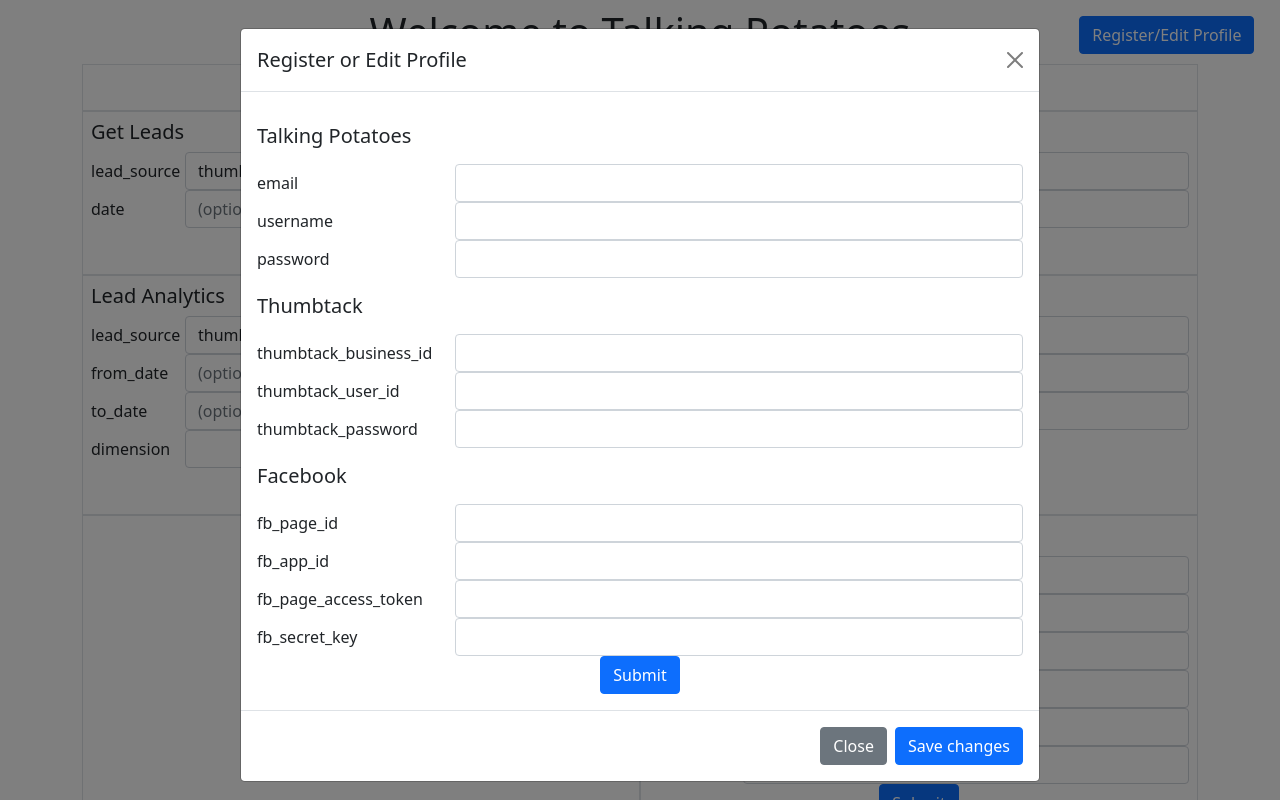
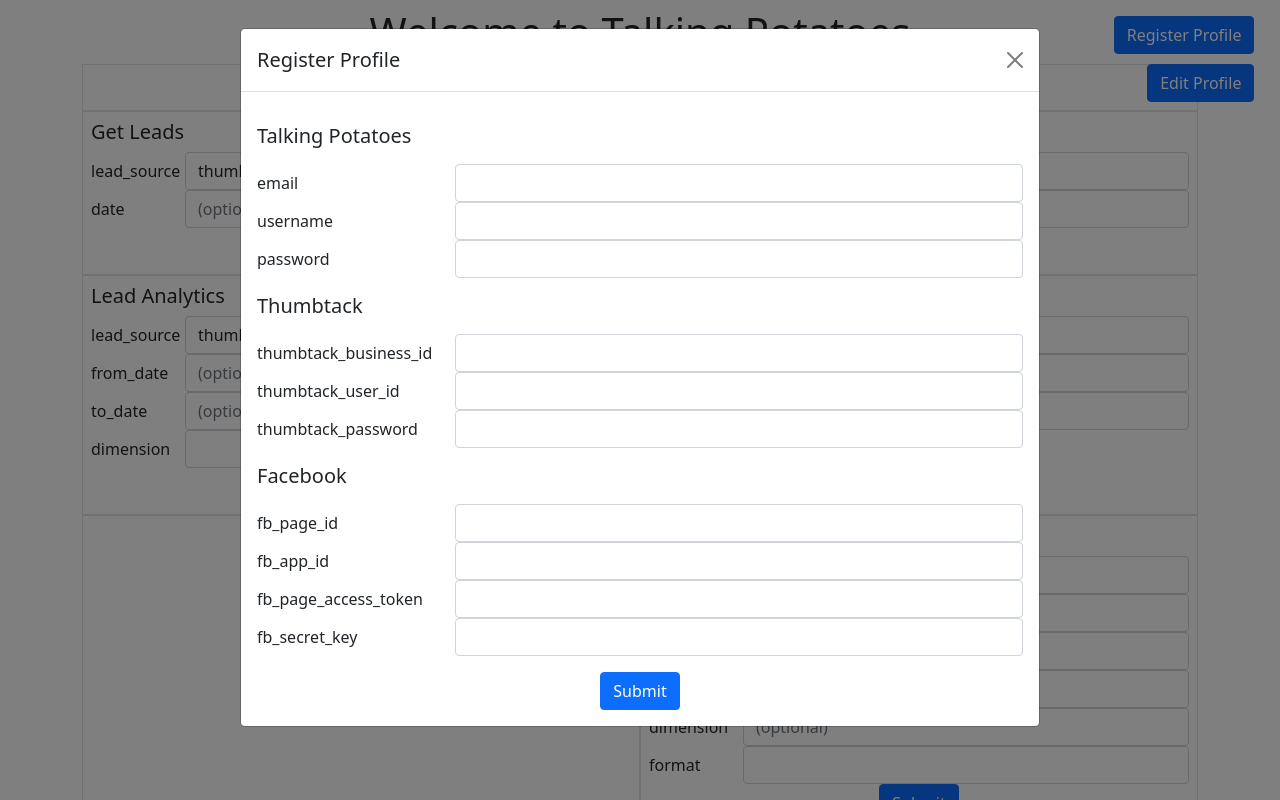
Before and after one commit to jainryu/ASWE, a Flask app: page / in a window 1280 px wide, after a click on "Register Profile". Run offline with Flask 2, Linux system fonts and the light colour scheme; some libraries are stand-ins or nearby versions.

Commit message:
separate registration and edit because of different http request methods

```diff
--- a/server/static/styles.css
+++ b/server/static/styles.css
@@ -8,8 +8,14 @@
     text-align: center;
 }
 
-#topright {
+#register_profile_button {
     position: fixed;
     top: 2%;
     right: 2%;
 }
+
+#edit_profile_button {
+    position: fixed;
+    top: 8%;
+    right: 2%;
+}
--- a/server/templates/home.html
+++ b/server/templates/home.html
@@ -5,17 +5,17 @@
 {% block content %}
 <div class="container">
 <h1 class="p-2">Welcome to Talking Potatoes</h1>
-<!-- Button trigger modal -->
-<button id="topright" type="button" class="btn btn-primary" data-bs-toggle="modal" data-bs-target="#register">
-    Register/Edit Profile
+<!-- Register Profile Button -->
+<button id="register_profile_button" type="button" class="btn btn-primary" data-bs-toggle="modal" data-bs-target="#register">
+    Register Profile
 </button>
 
-<!-- Modal -->
-<div class="modal fade" id="register" tabindex="-1" aria-labelledby="exampleModalLabel" aria-hidden="true">
+<!-- Register Profile Modal -->
+<div class="modal fade" id="register" tabindex="-1" aria-labelledby="registerModalLabel" aria-hidden="true">
     <div class="modal-dialog modal-lg">
     <div class="modal-content">
         <div class="modal-header">
-        <h5 class="modal-title" id="exampleModalLabel">Register or Edit Profile</h5>
+        <h5 class="modal-title" id="registerModalLabel">Register Profile</h5>
         <button type="button" class="btn-close" data-bs-dismiss="modal" aria-label="Close"></button>
         </div>
         <div class="modal-body">
@@ -85,16 +85,100 @@
                 </div>
             </form>
             <div class="text-center" data-bs-dismiss="modal">
-                <button id="register_form_submit" type="submit" class="btn btn-primary text-center">Submit</button>
+                <button id="register_form_submit" class="btn btn-primary text-center mt-3">Submit</button>
             </div>
-        </div>
-        <div class="modal-footer">
-        <button type="button" class="btn btn-secondary" data-bs-dismiss="modal">Close</button>
-        <button type="button" class="btn btn-primary">Save changes</button>
         </div>
     </div>
     </div>
 </div>
+
+<!-- Edit Profile Button -->
+<button id="edit_profile_button" type="button" class="btn btn-primary" data-bs-toggle="modal" data-bs-target="#edit">
+    Edit Profile
+</button>
+
+<!-- Edit Profile Modal -->
+<div class="modal fade" id="edit" tabindex="-1" aria-labelledby="editModalLabel" aria-hidden="true">
+    <div class="modal-dialog modal-lg">
+    <div class="modal-content">
+        <div class="modal-header">
+        <h5 class="modal-title" id="editModalLabel">Edit Profile</h5>
+        <button type="button" class="btn-close" data-bs-dismiss="modal" aria-label="Close"></button>
+        </div>
+        <div class="modal-body">
+            <h5 class="mt-3 mb-3">Talking Potatoes</h5>
+            <form id="edit_form">
+                <div class="form-group row">
+                    <label for="email" class="col-lg-3 col-form-label">email</label>
+                    <div class="col-lg-9">
+                        <input class="form-control" id="email" placeholder="" name="email">
+                    </div>
+                </div>
+                <div class="form-group row">
+                    <label for="username" class="col-lg-3 col-form-label">username</label>
+                    <div class="col-lg-9">
+                        <input class="form-control" id="username" placeholder="" name="username">
+                    </div>
+                </div>
+                <div class="form-group row">
+                    <label for="password" class="col-lg-3 col-form-label">password</label>
+                    <div class="col-lg-9">
+                        <input class="form-control" id="password" placeholder="" name="password">
+                    </div>
+                </div>
+                <h5 class="mt-3 mb-3">Thumbtack</h5>
+                <div class="form-group row">
+                    <label for="thumbtack_business_id" class="col-lg-3 col-form-label">thumbtack_business_id</label>
+                    <div class="col-lg-9">
+                        <input class="form-control" id="thumbtack_business_id" placeholder="" name="thumbtack_business_id">
+                    </div>
+                </div>
+                <div class="form-group row">
+                    <label for="thumbtack_user_id" class="col-lg-3 col-form-label">thumbtack_user_id</label>
+                    <div class="col-lg-9">
+                        <input class="form-control" id="thumbtack_user_id" placeholder="" name="thumbtack_user_id">
+                    </div>
+                </div>
+                <div class="form-group row">
+                    <label for="thumbtack_password" class="col-lg-3 col-form-label">thumbtack_password</label>
+                    <div class="col-lg-9">
+                        <input class="form-control" id="thumbtack_password" placeholder="" name="thumbtack_password">
+                    </div>
+                </div>
+                <h5 class="mt-3 mb-3">Facebook</h5>
+                <div class="form-group row">
+                    <label for="fb_page_id" class="col-lg-3 col-form-label">fb_page_id</label>
+                    <div class="col-lg-9">
+                        <input class="form-control" id="fb_page_id" placeholder="" name="fb_page_id">
+                    </div>
+                </div>
+                <div class="form-group row">
+                    <label for="fb_app_id" class="col-lg-3 col-form-label">fb_app_id</label>
+                    <div class="col-lg-9">
+                        <input class="form-control" id="fb_app_id" placeholder="" name="fb_app_id">
+                    </div>
+                </div>
+                <div class="form-group row">
+                    <label for="fb_page_access_token" class="col-lg-3 col-form-label">fb_page_access_token</label>
+                    <div class="col-lg-9">
+                        <input class="form-control" id="fb_page_access_token" placeholder="" name="fb_page_access_token">
+                    </div>
+                </div>
+                <div class="form-group row">
+                    <label for="fb_secret_key" class="col-lg-3 col-form-label">fb_secret_key</label>
+                    <div class="col-lg-9">
+                        <input class="form-control" id="fb_secret_key" placeholder="" name="fb_secret_key">
+                    </div>
+                </div>
+            </form>
+            <div class="text-center" data-bs-dismiss="modal">
+                <button id="edit_form_submit" type="submit" class="btn btn-primary text-center mt-3">Submit</button>
+            </div>
+        </div>
+    </div>
+    </div>
+</div>
+
 <div class="container">
     <!--registration-->
     <!-- First Row -->
```
Also changed, not shown: server/static/main.js (+25 -10 lines).
